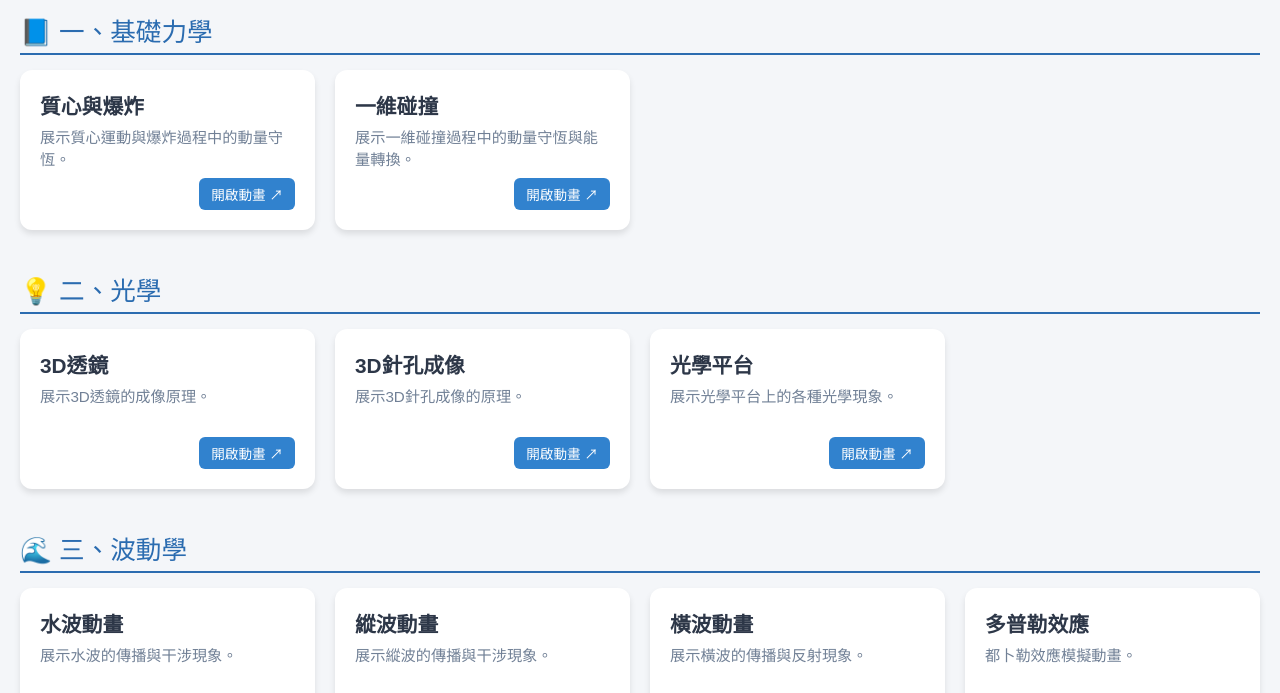
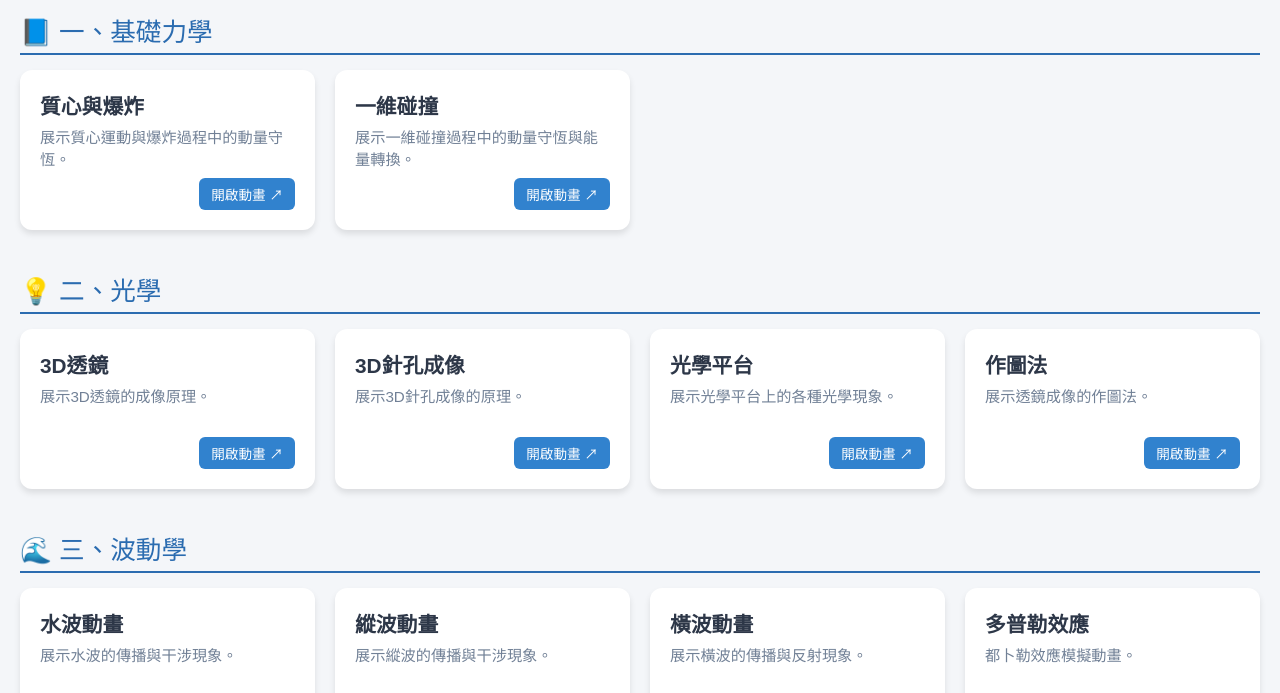
Before and after one commit to yiHua-teach/physics-portal, a plain HTML site: page index.html in a window 1280 px wide. Shown: the part 94-787 px from the top of the page. Drawn offline with Linux system fonts and the light colour scheme.

Commit message:
新增作圖法教學

```diff
--- a/index.html
+++ b/index.html
@@ -74,6 +74,13 @@
                 </div>
                 <span class="btn-tag">開啟動畫 ↗</span>
             </a>
+            <a href="optics/lens ray diagram.html" class="card" target="_blank">
+                <div>
+                    <h3>作圖法</h3>
+                    <p>展示透鏡成像的作圖法。</p>
+                </div>
+                <span class="btn-tag">開啟動畫 ↗</span>
+            </a>
         </div>
     </div>
 
```
